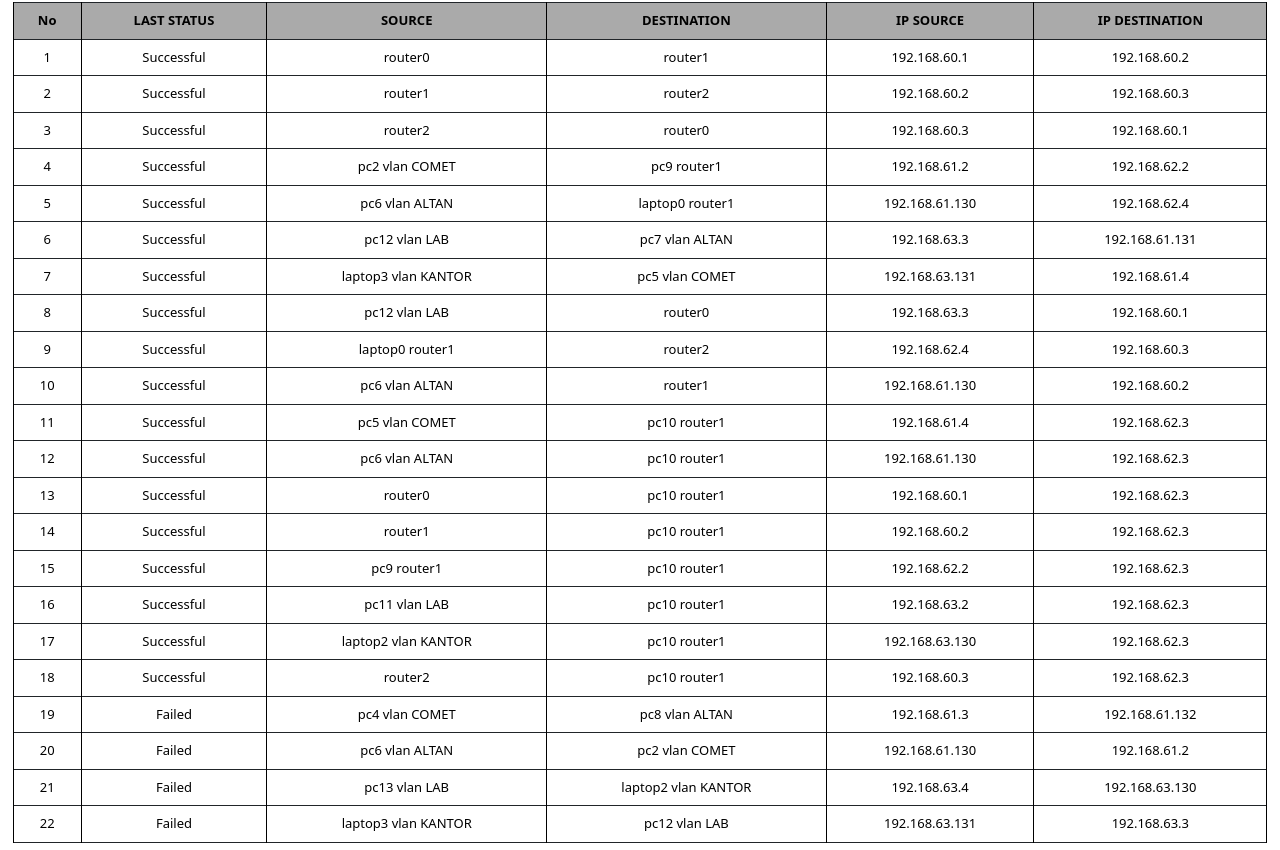
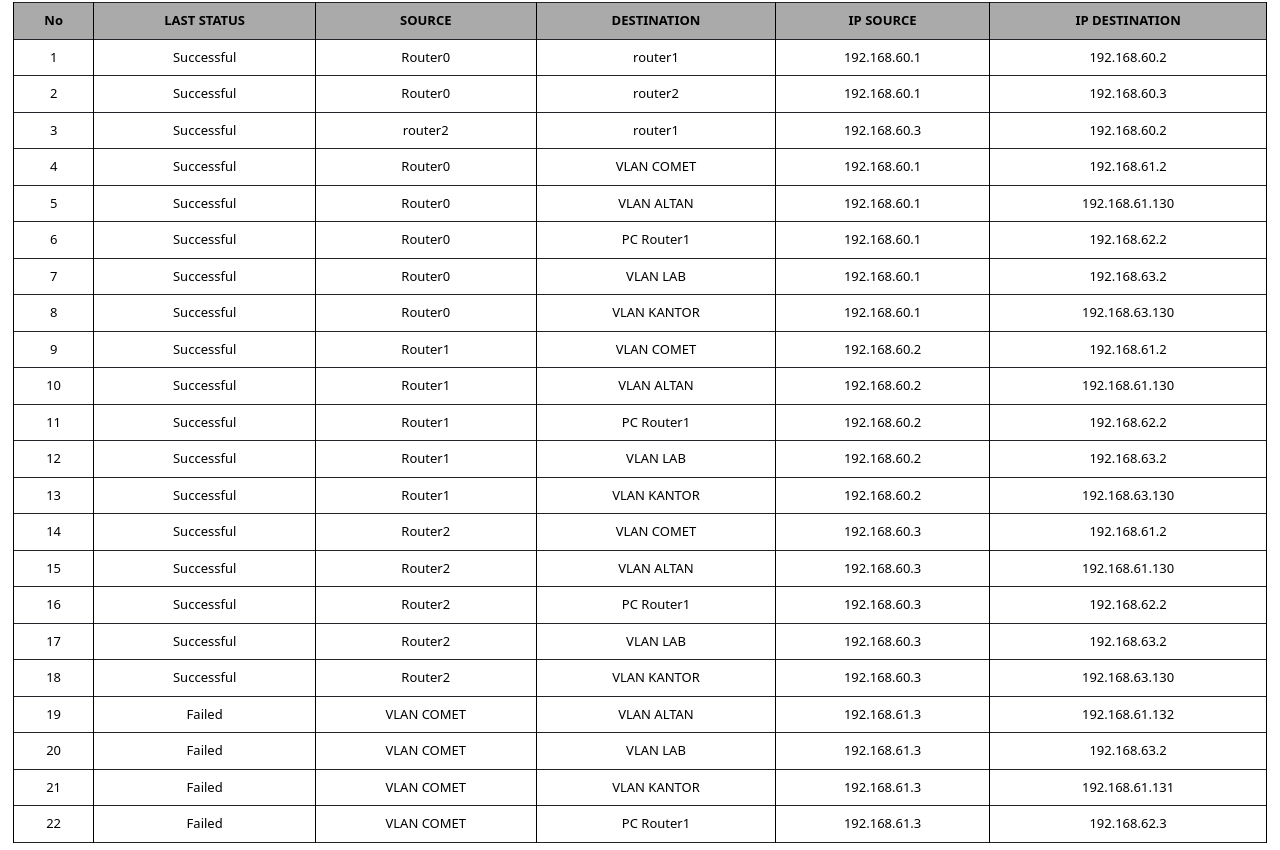
Before and after one commit to YRM-Ozzre/tugas-akhir-COMET_GROUP, a plain HTML site: page main.html in a window 1280 px wide. Shown: the part 350-1200 px from the top of the page. Drawn offline with nearby package versions, Linux system fonts and the light colour scheme.

Commit message:
Add files via upload

```diff
--- a/main.html
+++ b/main.html
@@ -74,7 +74,7 @@
         <tr align="center">
             <td>1</td>
             <td>Successful</td>
-            <td>router0</td>
+            <td>Router0</td>
             <td>router1</td>
             <td>192.168.60.1</td>
             <td>192.168.60.2</td>
@@ -82,170 +82,170 @@
         <tr align="center">
             <td>2</td>
             <td>Successful</td>
-            <td>router1</td>
+            <td>Router0</td>
             <td>router2</td>
-            <td>192.168.60.2</td>
+            <td>192.168.60.1</td>
             <td>192.168.60.3</td>
         </tr>
         <tr align="center">
             <td>3</td>
             <td>Successful</td>
             <td>router2</td>
-            <td>router0</td>
+            <td>router1</td>
             <td>192.168.60.3</td>
-            <td>192.168.60.1</td>
+            <td>192.168.60.2</td>
         </tr>
         <tr align="center">
             <td>4</td>
             <td>Successful</td>
-            <td>pc2 vlan COMET</td>
-            <td>pc9 router1</td>
+            <td>Router0</td>
+            <td>VLAN COMET</td>
+            <td>192.168.60.1</td>
             <td>192.168.61.2</td>
-            <td>192.168.62.2</td>
         </tr>
         <tr align="center">
             <td>5</td>
             <td>Successful</td>
-            <td>pc6 vlan ALTAN</td>
-            <td>laptop0 router1</td>
+            <td>Router0</td>
+            <td>VLAN ALTAN</td>
+            <td>192.168.60.1</td>
             <td>192.168.61.130</td>
-            <td>192.168.62.4</td>
         </tr>
         <tr align="center">
             <td>6</td>
             <td>Successful</td>
-            <td>pc12 vlan LAB</td>
-            <td>pc7 vlan ALTAN</td>
-            <td>192.168.63.3</td>
-            <td>192.168.61.131</td>
+            <td>Router0</td>
+            <td>PC Router1</td>
+            <td>192.168.60.1</td>
+            <td>192.168.62.2</td>
         </tr>
         <tr align="center">
             <td>7</td>
             <td>Successful</td>
-            <td>laptop3 vlan KANTOR</td>
-            <td>pc5 vlan COMET</td>
-            <td>192.168.63.131</td>
-            <td>192.168.61.4</td>
+            <td>Router0</td>
+            <td>VLAN LAB</td>
+            <td>192.168.60.1</td>
+            <td>192.168.63.2</td>
         </tr>
         <tr align="center">
             <td>8</td>
             <td>Successful</td>
-            <td>pc12 vlan LAB</td>
-            <td>router0</td>
-            <td>192.168.63.3</td>
+            <td>Router0</td>
+            <td>VLAN KANTOR</td>
             <td>192.168.60.1</td>
+            <td>192.168.63.130</td>
         </tr>
         <tr align="center">
             <td>9</td>
             <td>Successful</td>
-            <td>laptop0 router1</td>
-            <td>router2</td>
-            <td>192.168.62.4</td>
-            <td>192.168.60.3</td>
+            <td>Router1</td>
+            <td>VLAN COMET</td>
+            <td>192.168.60.2</td>
+            <td>192.168.61.2</td>
         </tr>
         <tr align="center">
             <td>10</td>
             <td>Successful</td>
-            <td>pc6 vlan ALTAN</td>
-            <td>router1</td>
+            <td>Router1</td>
+            <td>VLAN ALTAN</td>
+            <td>192.168.60.2</td>
             <td>192.168.61.130</td>
-            <td>192.168.60.2</td>
         </tr>
         <tr align="center">
             <td>11</td>
             <td>Successful</td>
-            <td>pc5 vlan COMET</td>
-            <td>pc10 router1</td>
-            <td>192.168.61.4</td>
-            <td>192.168.62.3</td>
+            <td>Router1</td>
+            <td>PC Router1</td>
+            <td>192.168.60.2</td>
+            <td>192.168.62.2</td>
         </tr>
         <tr align="center">
             <td>12</td>
             <td>Successful</td>
-            <td>pc6 vlan ALTAN</td>
-            <td>pc10 router1</td>
-            <td>192.168.61.130</td>
-            <td>192.168.62.3</td>
+            <td>Router1</td>
+            <td>VLAN LAB</td>
+            <td>192.168.60.2</td>
+            <td>192.168.63.2</td>
         </tr>
         <tr align="center">
             <td>13</td>
             <td>Successful</td>
-            <td>router0</td>
-            <td>pc10 router1</td>
-            <td>192.168.60.1</td>
-            <td>192.168.62.3</td>
+            <td>Router1</td>
+            <td>VLAN KANTOR</td>
+            <td>192.168.60.2</td>
+            <td>192.168.63.130</td>
         </tr>
         <tr align="center">
             <td>14</td>
             <td>Successful</td>
-            <td>router1</td>
-            <td>pc10 router1</td>
-            <td>192.168.60.2</td>
-            <td>192.168.62.3</td>
+            <td>Router2</td>
+            <td>VLAN COMET</td>
+            <td>192.168.60.3</td>
+            <td>192.168.61.2</td>
         </tr>
         <tr align="center">
             <td>15</td>
             <td>Successful</td>
-            <td>pc9 router1	</td>
-            <td>pc10 router1</td>
-            <td>192.168.62.2</td>
-            <td>192.168.62.3</td>
+            <td>Router2</td>
+            <td>VLAN ALTAN</td>
+            <td>192.168.60.3</td>
+            <td>192.168.61.130</td>
         </tr>
         <tr align="center">
             <td>16</td>
             <td>Successful</td>
-            <td>pc11 vlan LAB</td>
-            <td>pc10 router1</td>
-            <td>192.168.63.2</td>
-            <td>192.168.62.3</td>
+            <td>Router2</td>
+            <td>PC Router1</td>
+            <td>192.168.60.3</td>
+            <td>192.168.62.2</td>
         </tr>
         <tr align="center">
             <td>17</td>
             <td>Successful</td>
-            <td>laptop2 vlan KANTOR</td>
-            <td>pc10 router1</td>
-            <td>192.168.63.130</td>
-            <td>192.168.62.3</td>
+            <td>Router2</td>
+            <td>VLAN LAB</td>
+            <td>192.168.60.3</td>
+            <td>192.168.63.2</td>
         </tr>
         <tr align="center">
             <td>18</td>
             <td>Successful</td>
-            <td>router2</td>
-            <td>pc10 router1</td>
+            <td>Router2</td>
+            <td>VLAN KANTOR</td>
             <td>192.168.60.3</td>
-            <td>192.168.62.3</td>
+            <td>192.168.63.130</td>
         </tr>
         <tr align="center">
             <td>19</td>
             <td>Failed</td>
-            <td>pc4 vlan COMET</td>
-            <td>pc8 vlan ALTAN</td>
+            <td>VLAN COMET</td>
+            <td>VLAN ALTAN</td>
             <td>192.168.61.3</td>
             <td>192.168.61.132</td>
         </tr>
         <tr align="center">
             <td>20</td>
             <td>Failed</td>
-            <td>pc6 vlan ALTAN</td>
-            <td>pc2 vlan COMET</td>
-            <td>192.168.61.130</td>
-            <td>192.168.61.2</td>
+            <td>VLAN COMET</td>
+            <td>VLAN LAB</td>
+            <td>192.168.61.3</td>
+            <td>192.168.63.2</td>
         </tr>
         <tr align="center">
             <td>21</td>
             <td>Failed</td>
-            <td>pc13 vlan LAB</td>
-            <td>laptop2 vlan KANTOR</td>
-            <td>192.168.63.4</td>
-            <td>192.168.63.130</td>
+            <td>VLAN COMET</td>
+            <td>VLAN KANTOR</td>
+            <td>192.168.61.3</td>
+            <td>192.168.61.131</td>
         </tr>
         <tr align="center">
             <td>22</td>
             <td>Failed</td>
-            <td>laptop3 vlan KANTOR</td>
-            <td>pc12 vlan LAB</td>
-            <td>192.168.63.131</td>
-            <td>192.168.63.3</td>
+            <td>VLAN COMET</td>
+            <td>PC Router1</td>
+            <td>192.168.61.3</td>
+            <td>192.168.62.3</td>
         </tr>
     </table>
     <br>
```
